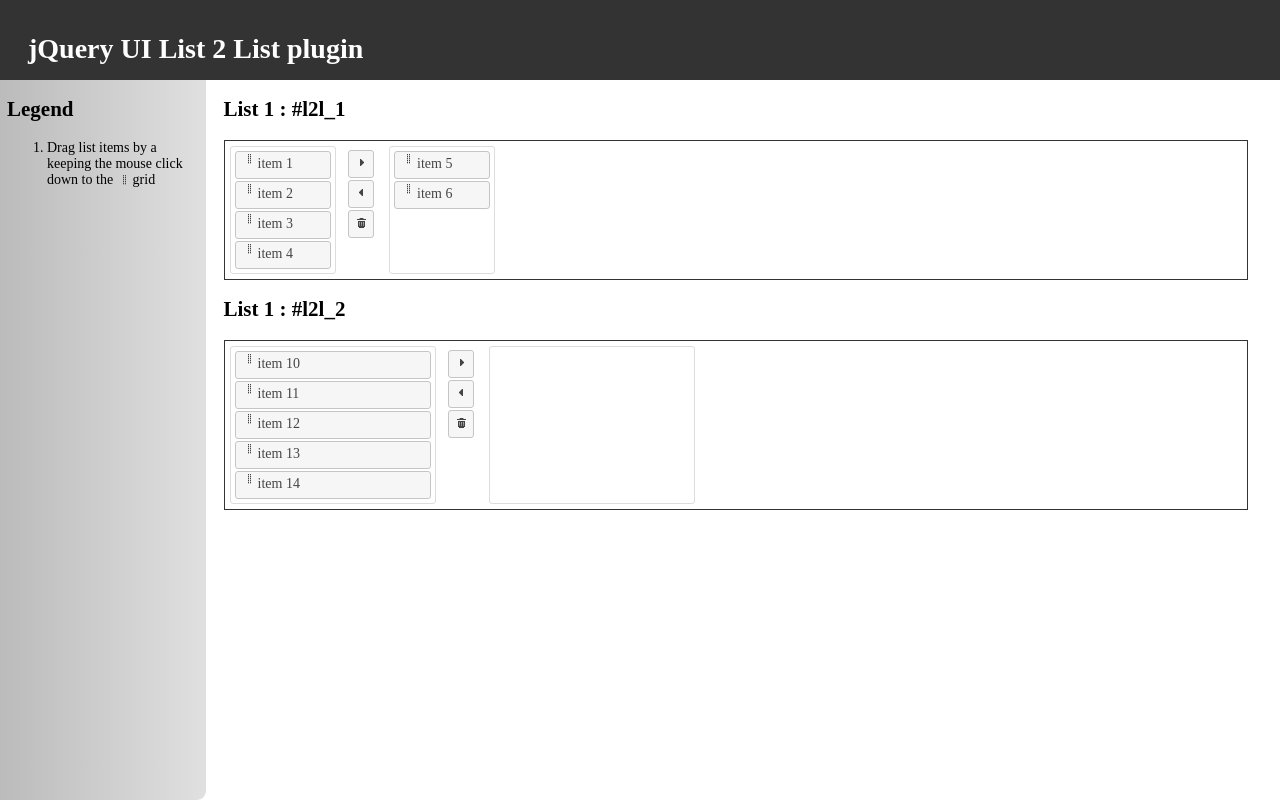
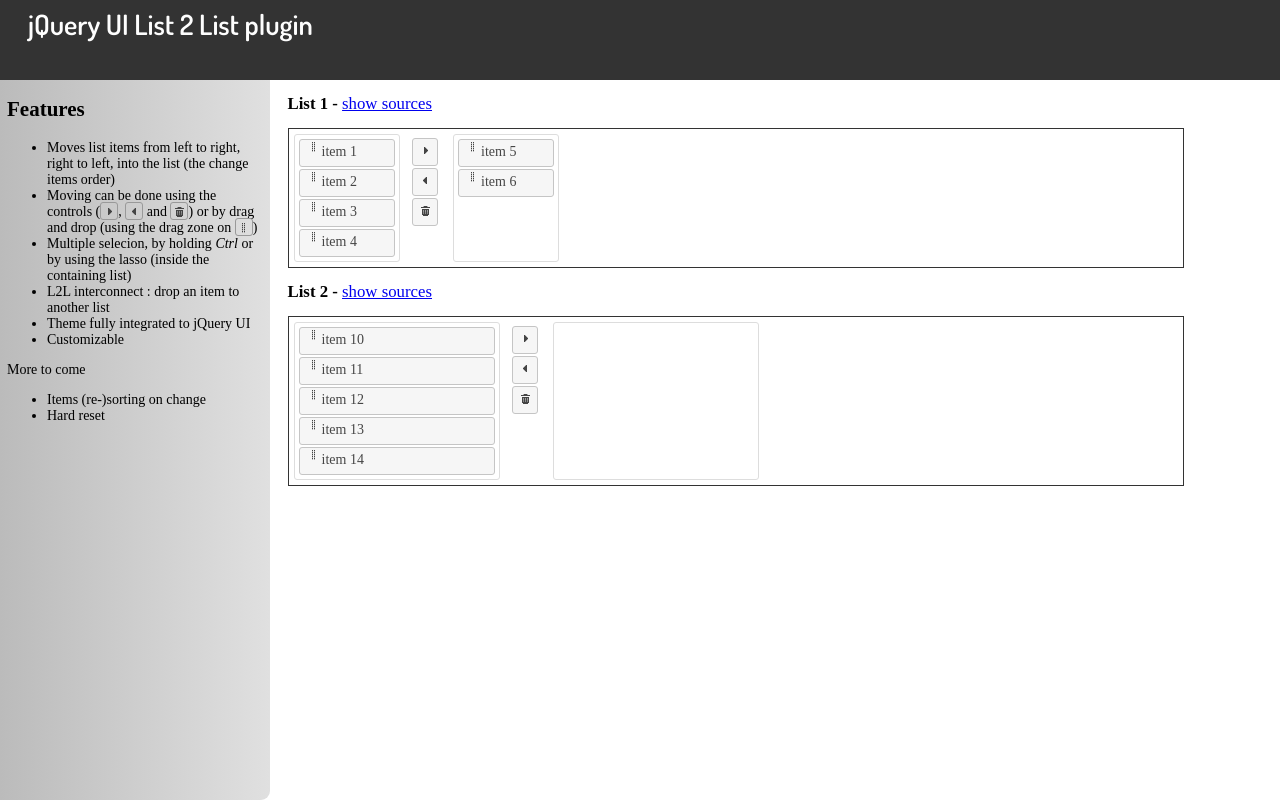
Before and after one commit to krampstudio/jquerui-l2l, a website: page sample/index.html in a window 1280 px wide. Drawn offline with nearby package versions, Linux system fonts and the light colour scheme.

Commit message:
update the sample page

```diff
--- a/sample/index.html
+++ b/sample/index.html
@@ -2,9 +2,10 @@
 <html>
     <head>
         <meta charset="utf-8">
+
         <link rel="stylesheet" type="text/css" href="../lib/jquery.ui/dist/jquery-ui.min.css" />
-
         <link rel="stylesheet" type="text/css" href="../l2l.min.css" />
+        <link rel="stylesheet" type="text/css" href="./sample.css" />
 
         <script type="text/javascript" src="../lib/jquery/jquery.min.js"></script>
         <script type="text/javascript" src="../lib/jquery.ui/dist/jquery-ui.min.js"></script>
@@ -32,71 +33,32 @@
                     },
                     width:200
                 });
-                $('a').button();
             });
         </script>
-        <style>
-            html, body{
-                height:100%;
-                margin:0;
-                padding:0;
-                font-size:14px;
-            }
-            header{
-                display:block;
-                height:10%;
-                margin:0;
-                padding:0;
-                background-color:#333;
-                color:#FEFEFE;
-            }
-            header h1{
-                position:absolute;
-                top:.5em;
-                left:1em;
-            }
-            aside {
-                position:relative;
-                display: inline-block;
-                vertical-align:top;
-                width: 15%;
-                height:90%;
-                background-color:#e0e0e0;
-                background: -webkit-gradient(linear, left top, right top, from(#BBBBBB), to(#E0E0E0));
-                background: -webkit-linear-gradient(left, #BBBBBB, #E0E0E0);
-                background: -moz-linear-gradient(left, #BBBBBB, #E0E0E0);
-                background: -ms-linear-gradient(left, #BBBBBB, #E0E0E0);
-                margin:0;
-                padding:0 .5em;
-                border-bottom-right-radius:9px;
-            }
-            aside .ui-icon{
-                display: inline-block;
-            }
-            section{
-                vertical-align:top;
-                display: inline-block;
-                width: 80%;
-                padding:0 1em;
-            }
-            #l2l_1, #l2l_2 {
-                border:solid 1px #333;
-                width:auto;
-            }
-        </style>
+
     </head>
     <body>
         <header>
             <h1>jQuery UI List 2 List plugin</h1>
         </header>
         <aside>
-            <h1>Legend</h1>
-            <ol>
-                <li>Drag list items by a keeping the mouse click down to the <span class="ui-icon ui-icon-grip-dotted-vertical"></span>grid</li>
-            </ol>
+            <h1>Features</h1>
+            <ul>
+                <li>Moves list items from left to right, right to left, into the list (the change items order) </li>
+                <li>Moving can be done using the controls (<span class="ui-icon ui-icon-triangle-1-e"></span>, <span class="ui-icon ui-icon-triangle-1-w"></span> and <span class="ui-icon ui-icon-trash"></span>) or by drag and drop (using the drag zone on <span class="ui-icon ui-icon-grip-dotted-vertical"></span>)</li>
+                <li>Multiple selecion, by holding <em>Ctrl</em> or by using the lasso (inside the containing list)</li>
+                <li>L2L interconnect : drop an item to another list</li>
+                <li>Theme fully integrated to jQuery UI</li>
+                <li>Customizable</li>
+            </ul>
+            <p>More to come</p>
+            <ul>
+                <li>Items (re-)sorting on change</li>
+                <li>Hard reset</li>
+            </ul>
         </aside>
         <section>
-            <h1>List 1 : #l2l_1</h1>
+            <h1>List 1 - <a href="#">show sources</a></h1>
             <div id="l2l_1">
                 <ul>
                     <li>item 1</li>
@@ -109,7 +71,7 @@
                     <li>item 6</li>
                 </ul>
             </div>
-            <h1>List 1 : #l2l_2</h1>
+            <h1>List 2 - <a href="#">show sources</a></h1>
             <div id="l2l_2">
                 <ul>
                     <li>item 10</li>
--- /dev/null
+++ b/sample/sample.css
@@ -0,0 +1,67 @@
+
+@import url(http://fonts.googleapis.com/css?family=Dosis:600);
+
+html, body {
+    height: 100%;
+    margin: 0;
+    padding: 0;
+    font-size: 14px;
+}
+header {
+    display: block;
+    min-height:40px;
+    height: 10%;
+    margin: 0;
+    padding: 0;
+    background-color: #333;
+    color:#FEFEFE;
+}
+header h1 {
+    position: absolute;
+    top: .2em;
+    left: 1em;
+    margin:0;
+    padding:0;
+    font-family: 'Dosis', sans-serif;
+}
+aside {
+    position: relative;
+    display: inline-block;
+    vertical-align: top;
+    width: 20% ;
+    height: 90% ;
+    background-color: #e0e0e0;
+    background: -webkit-gradient(linear, left top, right top, from(#BBBBBB), to(#E0E0E0));
+    background: -webkit-linear-gradient(left, #BBBBBB, #E0E0E0);
+    background: -moz-linear-gradient(left, #BBBBBB, #E0E0E0);
+    background: -ms-linear-gradient(left, #BBBBBB, #E0E0E0);
+    margin: 0;
+    padding: 0 .5em;
+    border-bottom-right-radius: 9px;
+}
+
+aside .ui-icon {
+    display: inline-block;
+    border: solid 1px #999;
+    border-radius:3px;
+    vertical-align:bottom;
+}
+
+section {
+    vertical-align: top;
+    display: inline-block;
+    width: 70% ;
+    padding: 0 1em;
+}
+
+section h1 {
+    font-size:1.2em;
+}
+section h1 a{
+    font-weight: normal;
+}
+
+#l2l_1, #l2l_2 {
+    border: solid 1px #333;
+    width:auto;
+}
```
